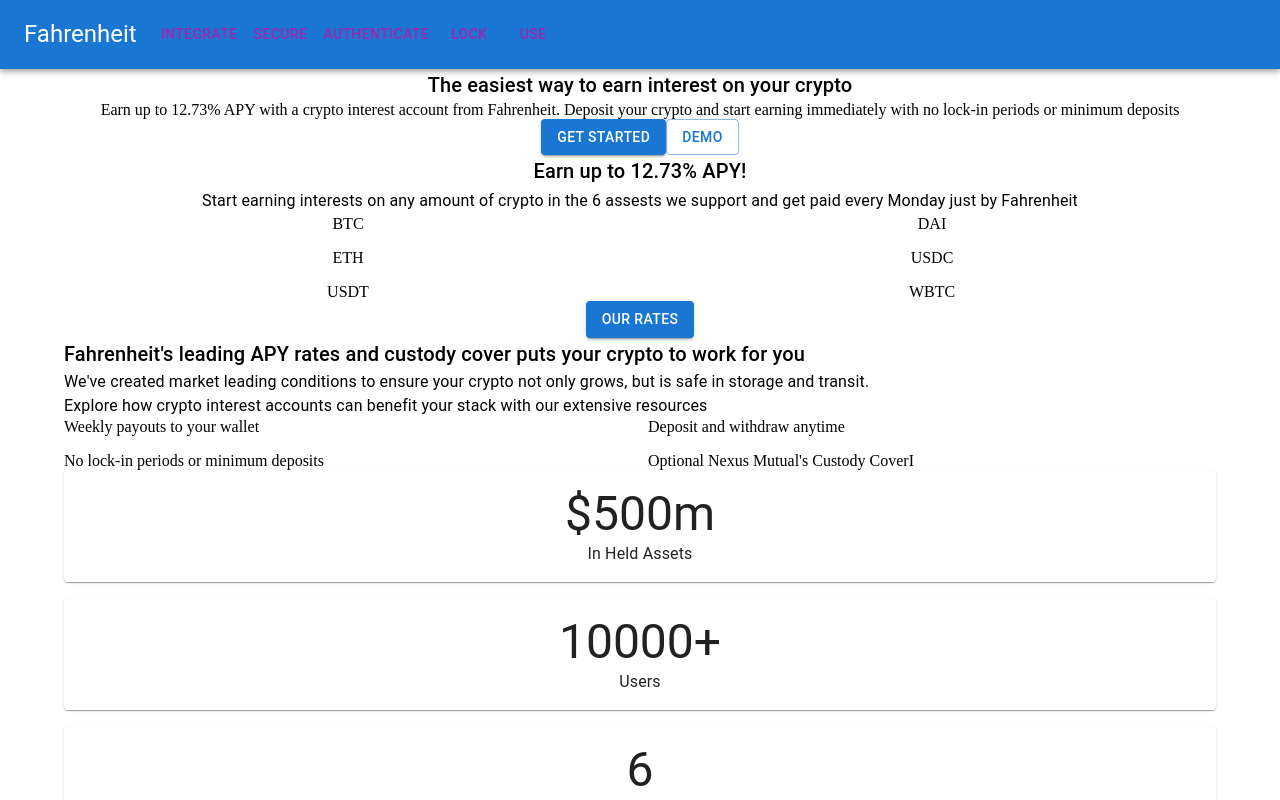
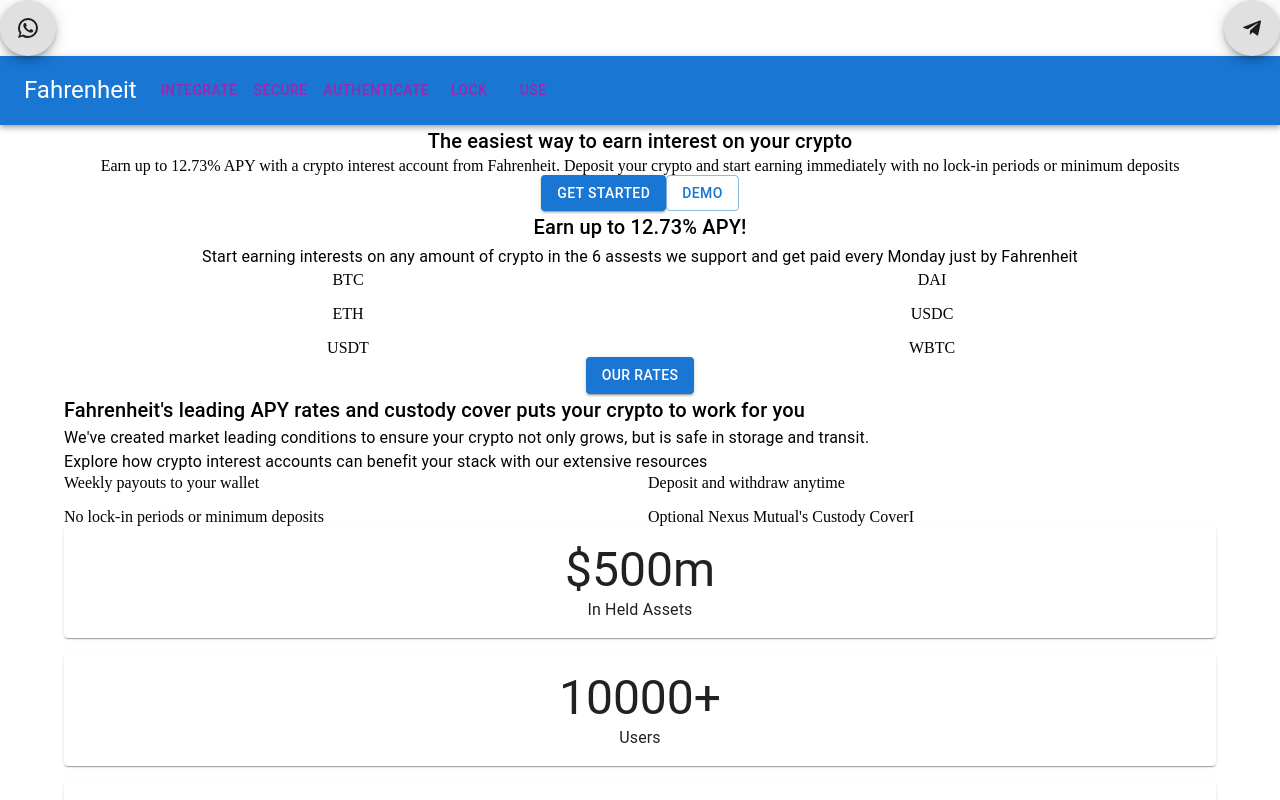
Before and after one commit to valqndrew/fahrenheit, a React (Vite) app: page / in a window 1280 px wide. Shown: the top 800 px of the page. Built offline with nearby package versions, Linux system fonts and the light colour scheme.

Commit message:
added FAB

```diff
--- a/src/App.jsx
+++ b/src/App.jsx
@@ -6,10 +6,12 @@
 import Footer from "./Components/Footer";
 
 import "./styles/styles.css";
+import SocialMedia from "./Components/SocialMedia";
 
 function App() {
   return (
     <>
+      <SocialMedia />
       <LandingAppBar />
       <Hero />
       <Cryptos />
--- /dev/null
+++ b/src/Components/SocialMedia.jsx
@@ -0,0 +1,20 @@
+import React from "react";
+import TelegramIcon from "@mui/icons-material/Telegram";
+import WhatsAppIcon from "@mui/icons-material/WhatsApp";
+
+import "../styles/styles.css";
+import { Box, Fab } from "@mui/material";
+const SocialMedia = () => {
+  return (
+    <Box sx={{ display: "flex", justifyContent: "space-between" }}>
+      <Fab>
+        <WhatsAppIcon />
+      </Fab>
+      <Fab>
+        <TelegramIcon />
+      </Fab>
+    </Box>
+  );
+};
+
+export default SocialMedia;
```
